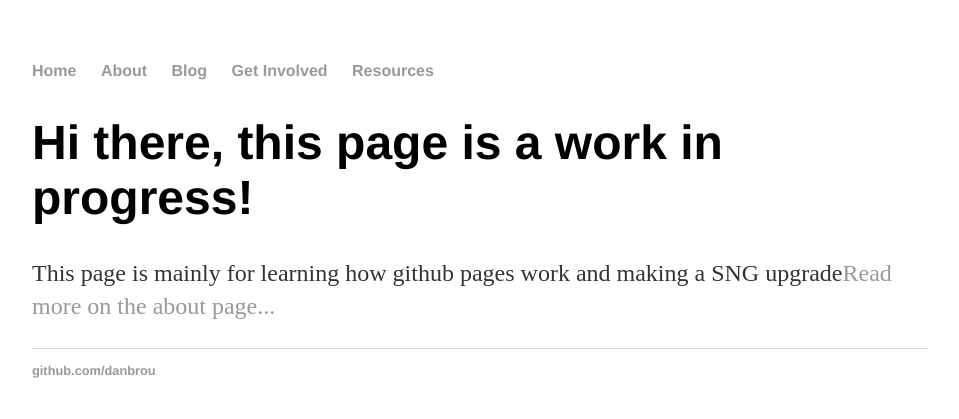
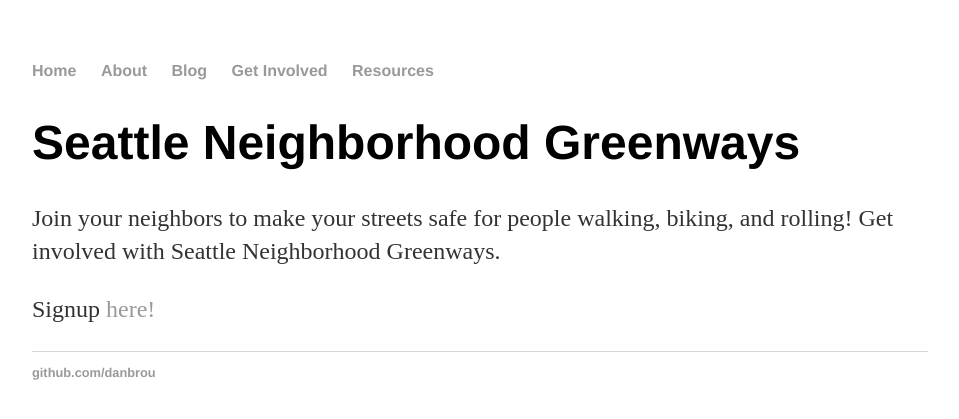
Before and after one commit to danbrou/sng, a Jekyll site: the page built from index.html, in a window 1280 px wide. Shown: the top 419 px of the page, without its empty margins (160-1119 px from the left). Built offline with Jekyll 4.4.1, drawn with Linux system fonts in a browser that asks for light colours.

Commit message:
update home

```diff
--- a/index.html
+++ b/index.html
@@ -4,6 +4,7 @@ title: Seattle Neighborhood Greenways
 ---
 
 		<div class="blurb">
-			<h1>Hi there, this page is a work in progress!</h1>
-			<p>This page is mainly for learning how github pages work and making a SNG upgrade<a href="/sng/about">Read more on the about page...</a></p>
+			<h1>Seattle Neighborhood Greenways</h1>
+			<p>Join your neighbors to make your streets safe for people walking, biking, and rolling! Get involved with Seattle Neighborhood Greenways.</p>
+			<p>Signup <a href="https://secure.lglforms.com/form_engine/s/nh2jaN1TtPutuDRTl9D5RQ?t=1524767220"> here!</a></p>
 		</div>
```
